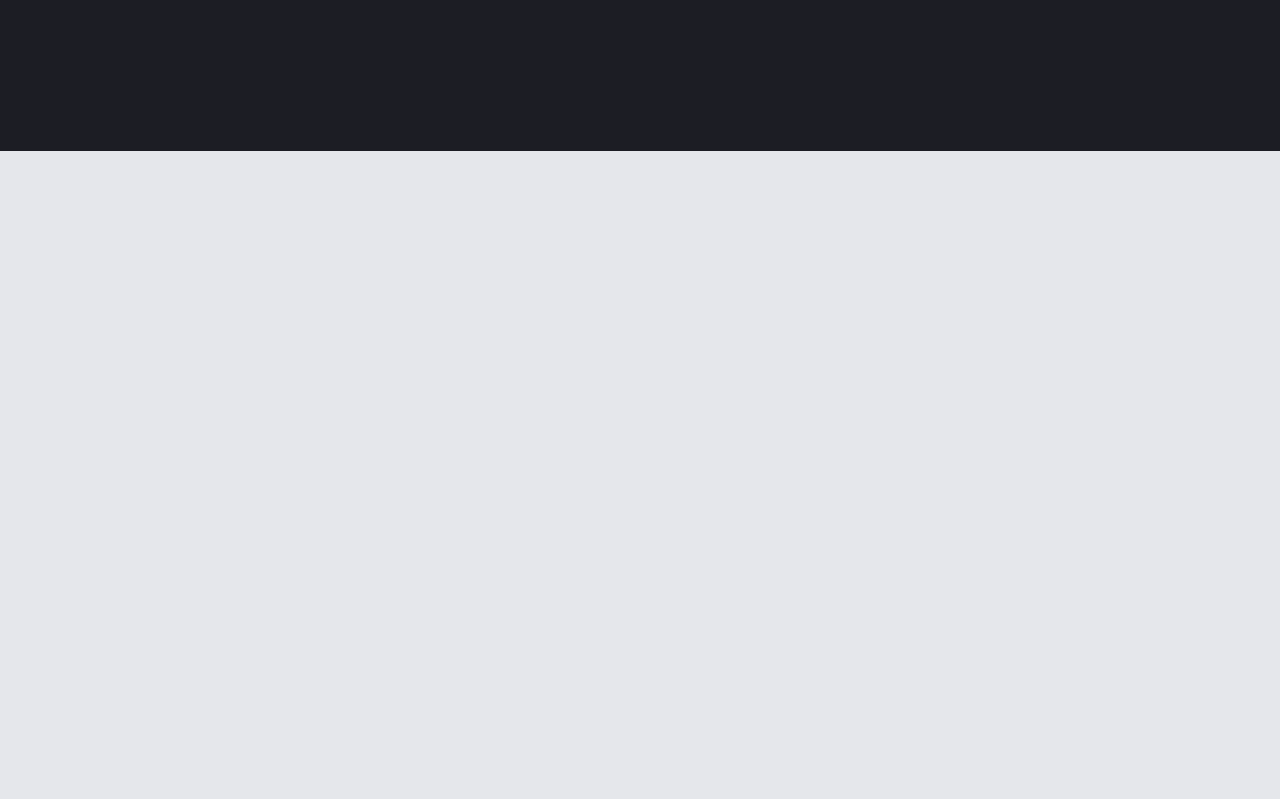
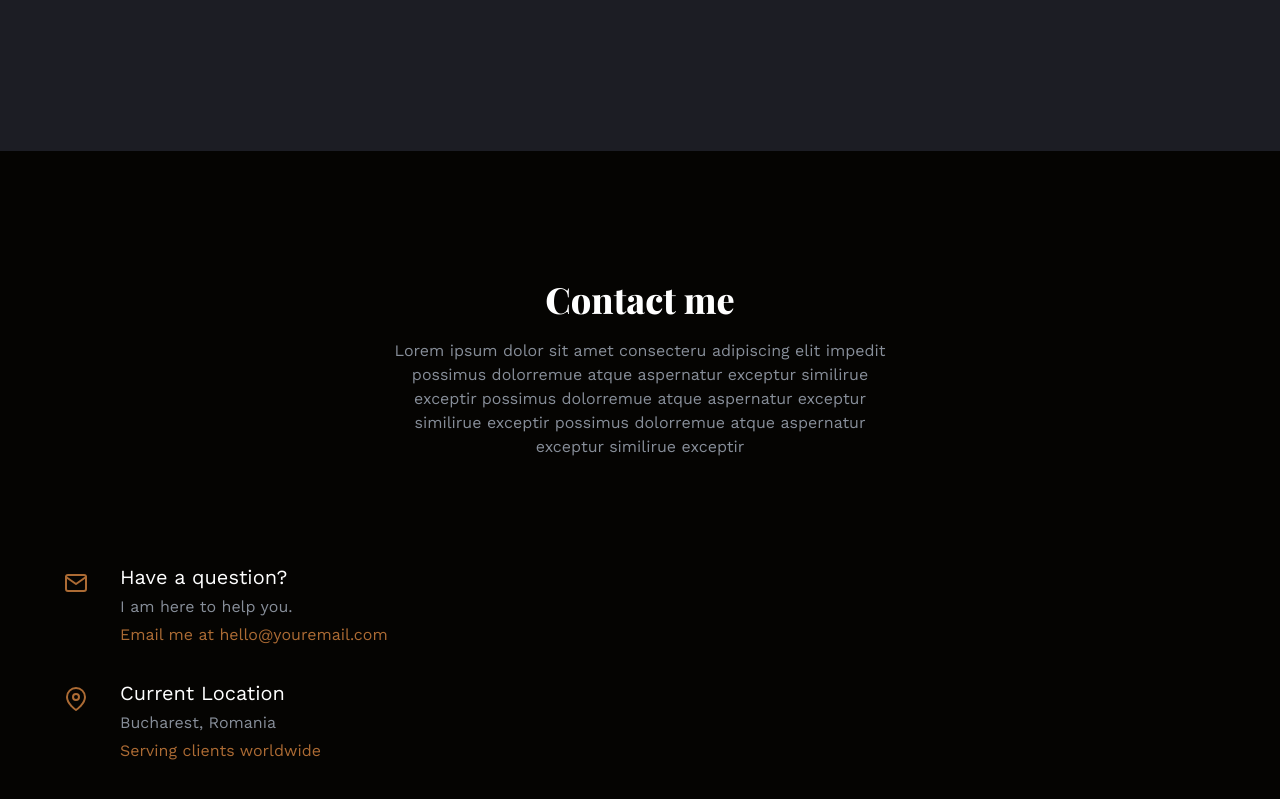
Before and after one commit to afiktahirov/afiktahirov.com, a React (Create React App) app: page / in a window 1280 px wide. Shown: the part 4629-5428 px from the top of the page. Before the commit the page ends 4780 px from the top, so only its background shows below. Built offline with nearby package versions, Linux system fonts and the light colour scheme; a web font is replaced by a local one.

Commit message:
update contact

```diff
--- a/src/App.js
+++ b/src/App.js
@@ -9,6 +9,7 @@
 import Portofolio from './components/Portofolio';
 import Services from './components/Services';
 import Testimonials from './components/Testimonials';
+import Contact from './components/Contact';
 
 const App = () => {
   return (
@@ -21,6 +22,7 @@
       <Portofolio/>
       <Services />
       <Testimonials/>
+      <Contact/>
     </div>
   )
 };
--- /dev/null
+++ b/src/components/Contact.js
@@ -0,0 +1,46 @@
+import React from 'react'
+
+import { contact } from '../data'
+const Contact = () => {
+  return (
+    <section className='section bg-primary' id='contact'>
+      <div className='container mx-auto'>
+        <div className='flex flex-col items-center text-center'>
+           <h2 className='section-title before:content relative before:absolute before:opacity-40
+           before:-top-7 before:-left-40 before:hidden before:lg:block'>Contact me</h2>
+           <p className='subtitle'>
+                        Lorem ipsum dolor sit amet consecteru adipiscing elit impedit
+                        possimus dolorremue atque aspernatur exceptur similirue exceptir
+                        possimus dolorremue atque aspernatur exceptur similirue exceptir
+                        possimus dolorremue atque aspernatur exceptur similirue exceptir
+           </p>
+        </div>
+        <div className='flex flex-col lg:gap-x-8 lg:flex-row'>
+            <div className='flex flex-1 flex-col items-start space-y-8 mb-12 lg:pt-2'>
+                {contact.map((item,index)=>{
+                    const {icon,title,subtitle,description} = item;
+                    return (
+                        <div className='flex flex-col lg:flex-row gap-x-4' key={index}>
+                            <div className='text-accent roundes-sm w-14 h-14 flex items-start justify-center mt-2 mb-4 lg:mb-0 text-2xl'>
+                                {icon}
+                            </div>
+                            <div>
+                                <h4 className='font-body text-xl mb-1'>{title}</h4>
+                                <p className='mb-1'>{subtitle}</p>
+                                <p className='text-accent font-normal'>{description}</p>
+                            </div>
+                        </div>
+                    )
+                })}
+            </div>
+
+            <form className='space-y-8 w-full max-w-[780px]'>
+                <div className='flex gap-8'></div>
+            </form>
+        </div>
+      </div>
+    </section>
+  )
+}
+
+export default Contact
```
